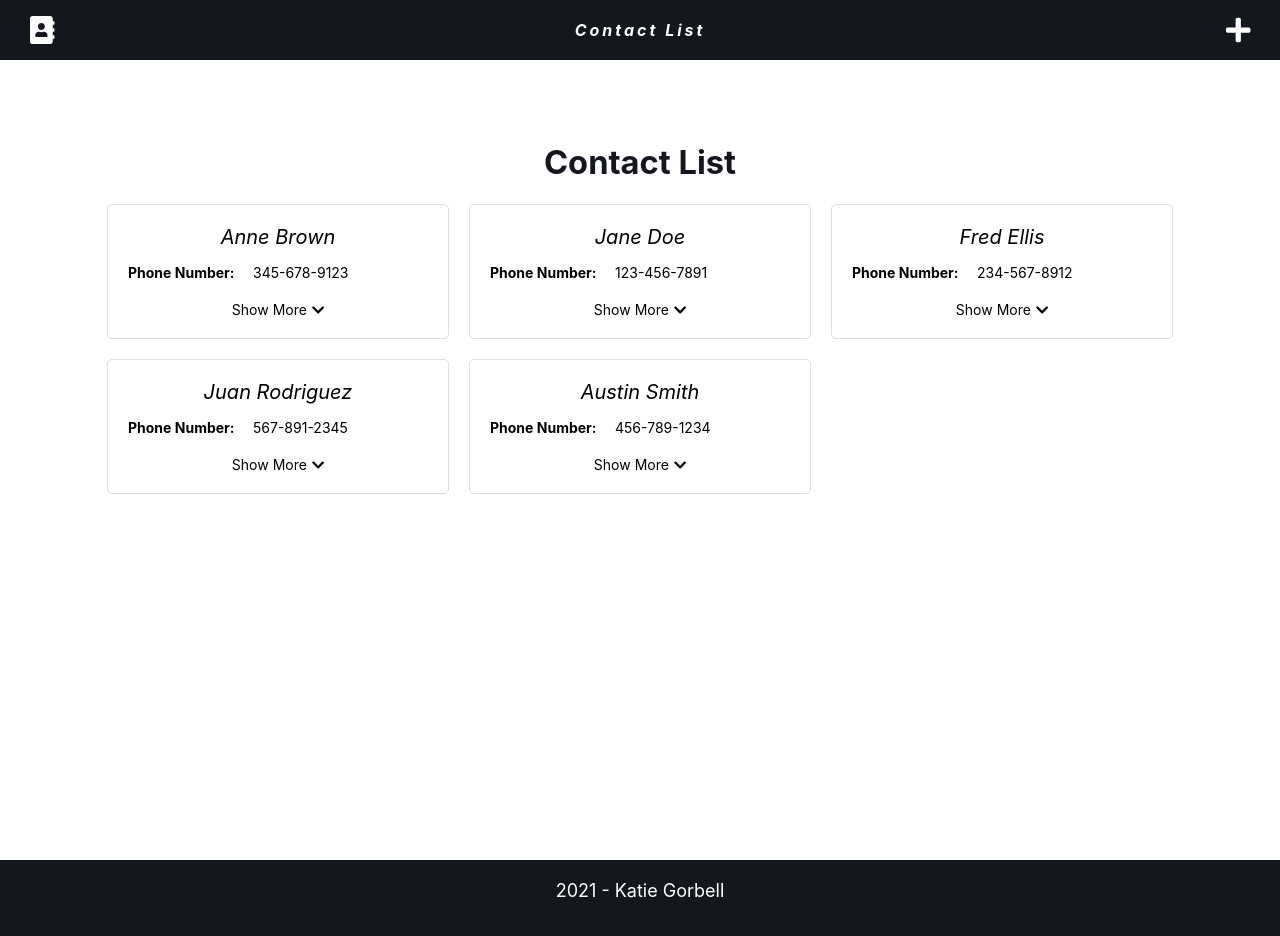
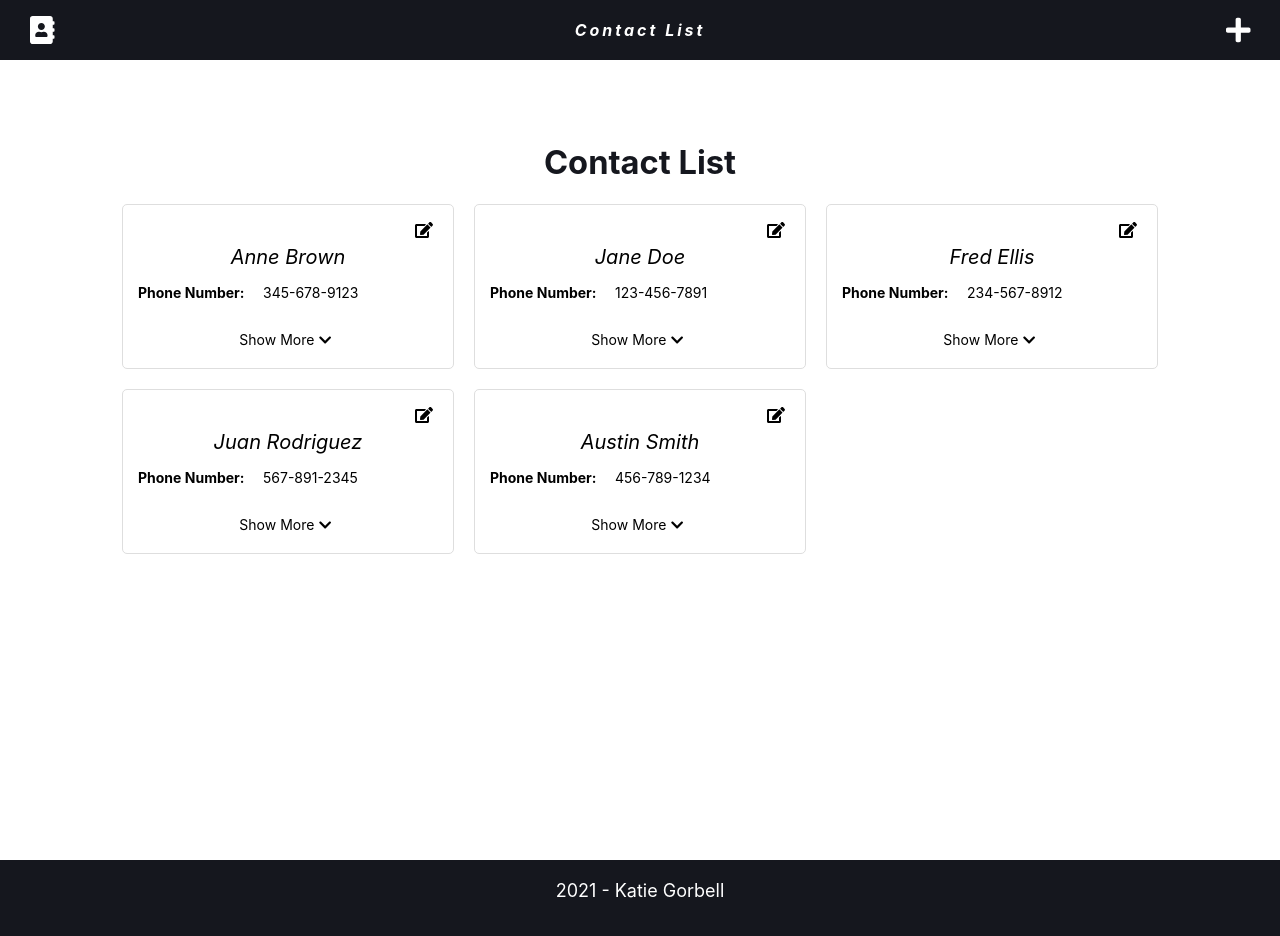
Before and after one commit to kgorbell/ContactList, a React (Create React App) app: page / in a window 1280 px wide. Shown: the top 936 px of the page. Built offline with nearby package versions, Linux system fonts and the light colour scheme.

Commit message:
added edit section with icon to top of Contact Card

```diff
--- a/src/ComponentLibrary/ContactCard/index.js
+++ b/src/ComponentLibrary/ContactCard/index.js
@@ -10,7 +10,10 @@ const ContactCard = (props) => {
     const { first, last, phone, email } = props.contact
     return (
         <div className="ContactCard">
-            <div className="ContactCard__contactInfo">
+            <div className="ContactCard__body">
+                <div className="ContactCard__edit">
+                    <div className="ContactCard__icon"><FontAwesomeIcon icon="edit"/></div>
+                </div>
                 <div className="ContactCard__title">{first} {last}</div>
                 <DisplayField label="Phone Number:" value={phone}/>
                 {isExpanded && <DisplayField label="Email Address:" value={email}/>}
--- a/src/ComponentLibrary/ContactCard/styles.scss
+++ b/src/ComponentLibrary/ContactCard/styles.scss
@@ -1,7 +1,7 @@
 @import "../../variables.scss";
 
 .ContactCard {
-    padding: 20px 20px 10px;
+    padding: 10px 15px;
     border: 1px solid $medium-grey;
     border-radius: 5px;
     background-color: white;
@@ -9,6 +9,28 @@
     display: flex;
     flex-direction: column;
     justify-content: space-between;
+}
+
+.ContactCard__icon {
+    padding: 5px;
+    transition: $quick-ease;
+}
+
+.ContactCard__edit {
+    display: flex;
+    justify-content: flex-end;
+}
+
+.ContactCard__edit:hover {
+
+    .ContactCard__icon {
+        cursor: pointer;
+        transform: scale(1.1);
+    }
+}
+
+.ContactCard__body {
+    padding-bottom: 10px;
 }
 
 .ContactCard__title {
@@ -21,7 +43,7 @@
 .ContactCard__toggle {
     margin-top: 5px;
     font-size: 14px;
-    padding: 10px;
+    padding: 5px;
     border-radius: 5px;
     display: flex;
     justify-content: center;
@@ -30,10 +52,6 @@
     cursor: pointer;
 }
 
-.ContactCard__icon {
-    padding-left: 5px;
-    transition: $quick-ease;
-}
 
 .ContactCard__toggle:hover {
     background-color: $light-grey;
--- a/src/index.js
+++ b/src/index.js
@@ -3,7 +3,7 @@ import ReactDOM from 'react-dom'
 import './index.scss'
 import App from './App'
 import reportWebVitals from './reportWebVitals'
-import { faTimes, faPlus, faAddressBook, faChevronDown, faChevronUp } from "@fortawesome/free-solid-svg-icons"
+import { faTimes, faPlus, faAddressBook, faChevronDown, faChevronUp, faEdit } from "@fortawesome/free-solid-svg-icons"
 import { library } from '@fortawesome/fontawesome-svg-core'
 
 library.add(faTimes)
@@ -11,6 +11,7 @@ library.add(faPlus)
 library.add(faAddressBook)
 library.add(faChevronDown)
 library.add(faChevronUp)
+library.add(faEdit)
 
 ReactDOM.render(
   <React.StrictMode>
```
